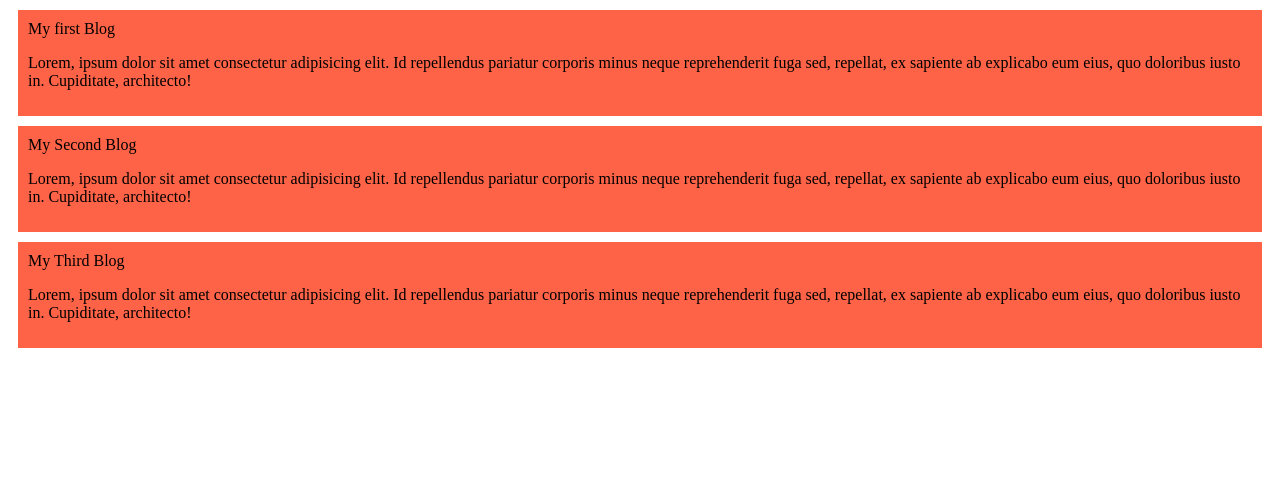
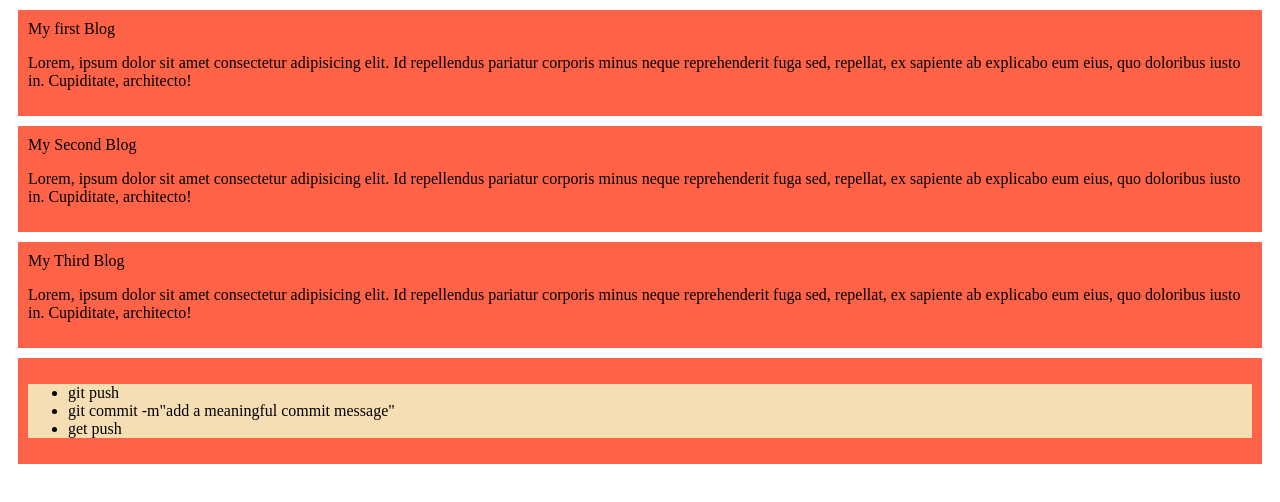
Before and after one commit to rakibulalam2006/my-simple-website, a plain HTML site: page index.html in a window 1280 px wide. Drawn offline with Linux system fonts and the light colour scheme.

Commit message:
added a lint to push code

```diff
--- a/index.html
+++ b/index.html
@@ -19,4 +19,11 @@
         <h>My Third Blog</h>
         <p>Lorem, ipsum dolor sit amet consectetur adipisicing elit. Id repellendus pariatur corporis minus neque reprehenderit fuga sed, repellat, ex sapiente ab explicabo eum eius, quo doloribus iusto in. Cupiditate, architecto!</p>
     </div>
+    <div>
+        <ul>
+            <li>git push</li>
+            <li>git commit -m"add a meaningful commit message"</li>
+            <li>get push</li>
+        </ul>
+    </div>
 </body>
--- a/styles/blog.css
+++ b/styles/blog.css
@@ -3,3 +3,6 @@ div{
     padding:10px;
     margin: 10px;
 }
+ul{
+    background-color: wheat;
+}
```
